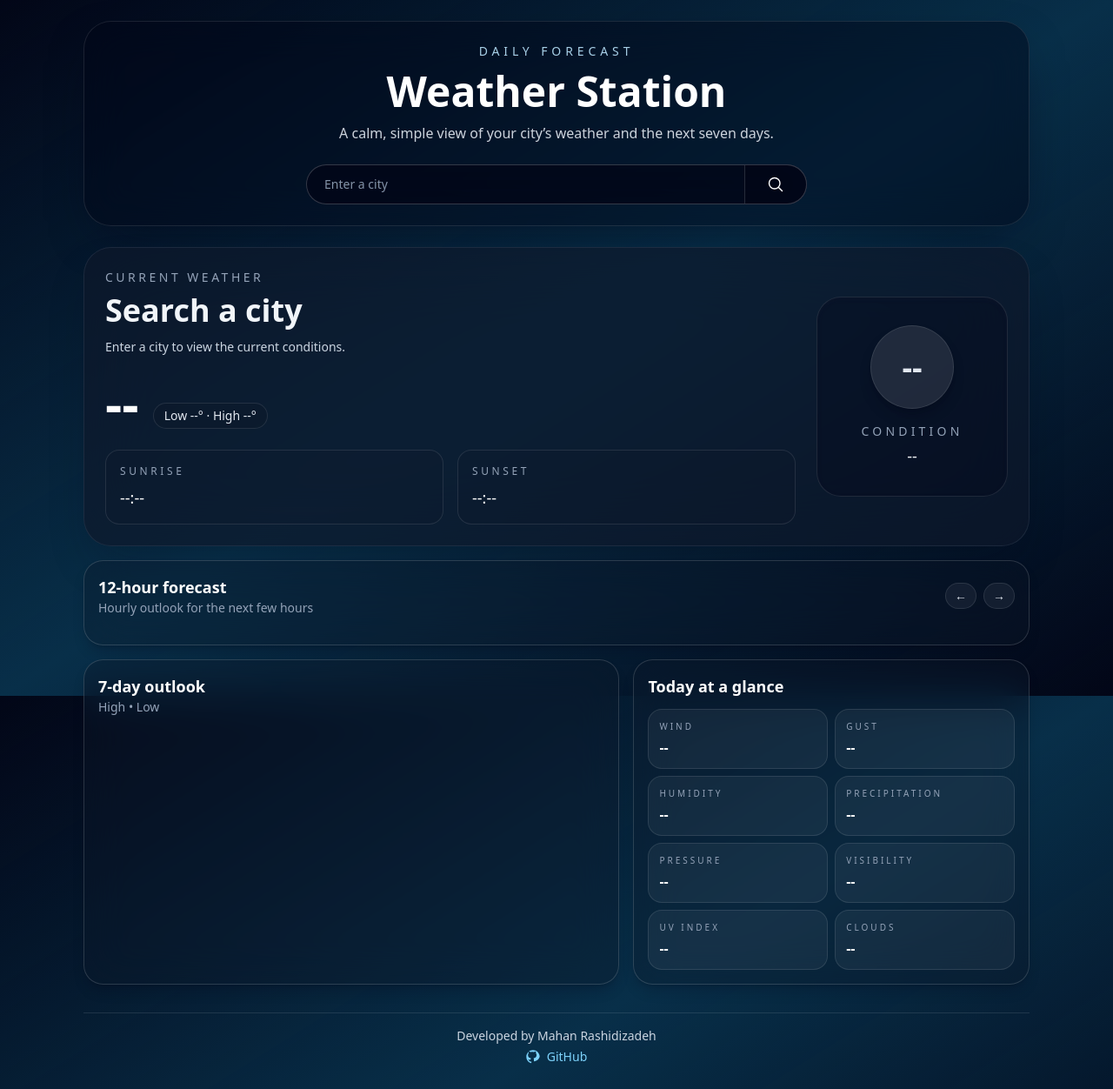
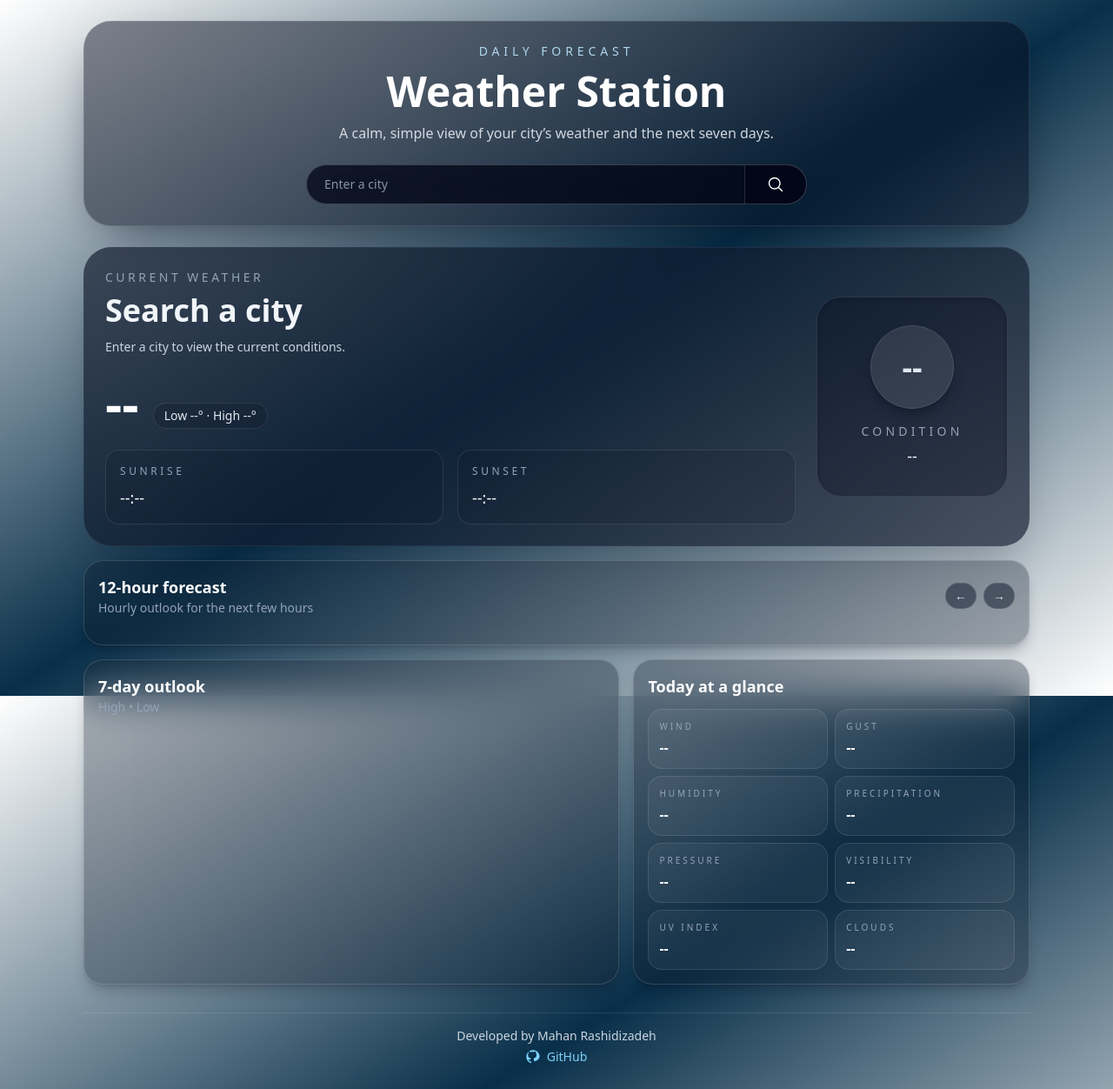
Before and after one commit to Mahan-Rz/EVO-Weather, a Django app: page / in a window 1280 px wide. Shown: the whole page at 87% size. Run offline with Django 5.2, Linux system fonts and the light colour scheme; some libraries are stand-ins or nearby versions.

Commit message:
Made the theme lighter

```diff
--- a/weather/templates/weather/weather.html
+++ b/weather/templates/weather/weather.html
@@ -9,10 +9,9 @@
     <link rel="icon" type="image/x-icon" href="{% static '\weather\images\weather-app-icon.png' %}">
     <title>Weather</title>
     <style>
-      html, body { min-height: 100%; background-color: #020617; }
+      html, body { min-height: 100%;}
       body {
         min-height: 100dvh;
-        background-color: #020617;
         background-attachment: fixed;
         background-repeat: no-repeat;
         background-size: cover;
```
